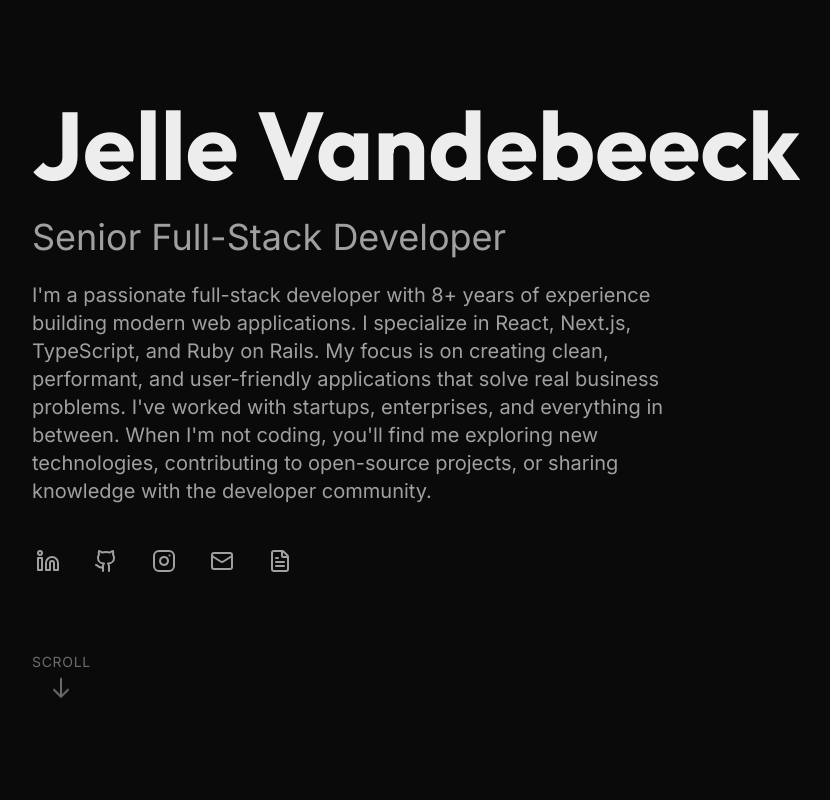
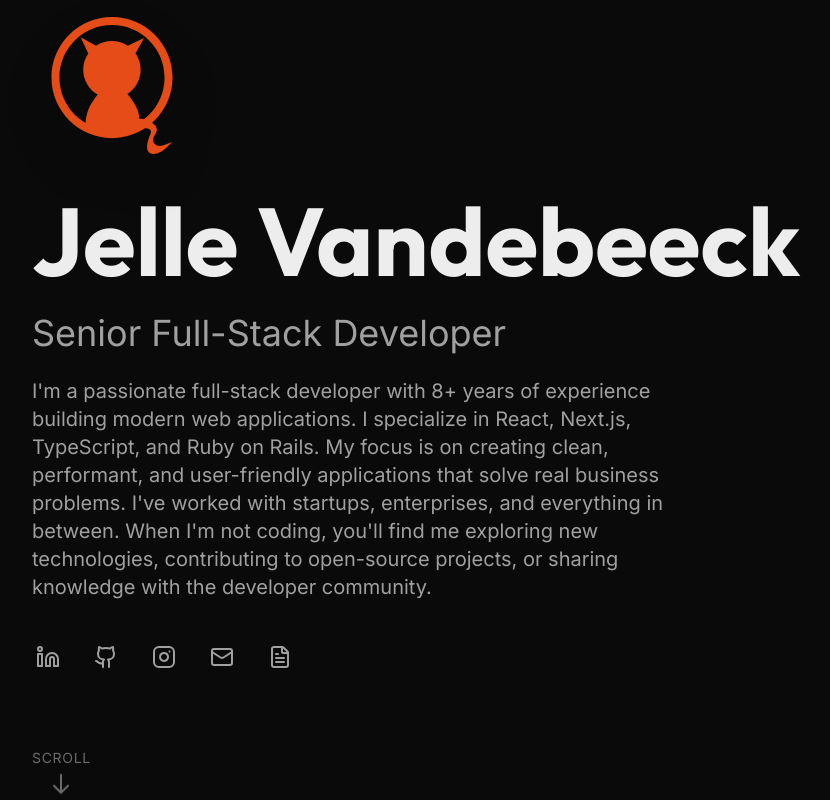
Before and after one commit to fousa/website, a Next.js app: page / in a window 1280 px wide. Shown: the top 800 px of the page, without its empty margins (96-926 px from the left). Built offline with nearby package versions, Linux system fonts and the light colour scheme.

Commit message:
feat(hero): add logo

```diff
--- a/src/components/sections/Hero.tsx
+++ b/src/components/sections/Hero.tsx
@@ -3,6 +3,7 @@
 import { motion } from "framer-motion";
 import { Linkedin, Github, Instagram, Mail, FileText } from "lucide-react";
 import ExpandingButton from "@/components/ui/ExpandingButton";
+import ParallaxLogo from "@/components/ui/ParallaxLogo";
 import type { Profile } from "@/types";
 
 interface HeroProps {
@@ -26,6 +27,16 @@ export default function Hero({ profile }: HeroProps) {
     <section className="min-h-screen flex items-center justify-center px-6 md:px-12">
       <div className="max-w-5xl w-full">
         <div className="space-y-6">
+          {/* Parallax Logo */}
+          <motion.div
+            className="flex justify-center md:justify-start mb-8"
+            initial={{ opacity: 0, y: -20 }}
+            animate={{ opacity: 1, y: 0 }}
+            transition={{ duration: 0.8, delay: 0 }}
+          >
+            <ParallaxLogo size={160} />
+          </motion.div>
+
           {/* Name */}
           <motion.h1
             className="font-heading text-5xl md:text-7xl lg:text-8xl font-bold text-foreground"
--- /dev/null
+++ b/src/components/ui/ParallaxLogo.tsx
@@ -0,0 +1,88 @@
+"use client";
+
+import { motion, useMotionValue, useSpring, useTransform } from "framer-motion";
+import { useEffect, useState } from "react";
+import Image from "next/image";
+
+interface ParallaxLogoProps {
+  size?: number;
+}
+
+export default function ParallaxLogo({ size = 200 }: ParallaxLogoProps) {
+  const [isMounted, setIsMounted] = useState(false);
+  const mouseX = useMotionValue(0);
+  const mouseY = useMotionValue(0);
+
+  // Spring physics for smooth animation
+  const springConfig = { damping: 20, stiffness: 150 };
+  const x = useSpring(useTransform(mouseX, [-0.5, 0.5], [-20, 20]), springConfig);
+  const y = useSpring(useTransform(mouseY, [-0.5, 0.5], [-20, 20]), springConfig);
+
+  // 3D rotation effect
+  const rotateX = useSpring(useTransform(mouseY, [-0.5, 0.5], [10, -10]), springConfig);
+  const rotateY = useSpring(useTransform(mouseX, [-0.5, 0.5], [-10, 10]), springConfig);
+
+  useEffect(() => {
+    setIsMounted(true);
+
+    const handleMouseMove = (e: MouseEvent) => {
+      const { innerWidth, innerHeight } = window;
+      const x = (e.clientX / innerWidth) - 0.5;
+      const y = (e.clientY / innerHeight) - 0.5;
+
+      mouseX.set(x);
+      mouseY.set(y);
+    };
+
+    window.addEventListener("mousemove", handleMouseMove);
+
+    return () => {
+      window.removeEventListener("mousemove", handleMouseMove);
+    };
+  }, [mouseX, mouseY]);
+
+  if (!isMounted) {
+    return (
+      <div style={{ width: size, height: size }}>
+        <Image
+          src="/images/fousa.svg"
+          alt="Fousa Logo"
+          width={size}
+          height={size}
+          priority
+        />
+      </div>
+    );
+  }
+
+  return (
+    <motion.div
+      style={{
+        x,
+        y,
+        rotateX,
+        rotateY,
+        transformStyle: "preserve-3d",
+        willChange: "transform",
+      }}
+      initial={{ opacity: 0, scale: 0.8 }}
+      animate={{ opacity: 1, scale: 1 }}
+      transition={{ duration: 0.8, ease: [0.22, 1, 0.36, 1] }}
+      className="relative"
+    >
+      <motion.div
+        whileHover={{ scale: 1.05 }}
+        transition={{ type: "spring", stiffness: 300, damping: 20 }}
+      >
+        <Image
+          src="/images/fousa.svg"
+          alt="Fousa Logo"
+          width={size}
+          height={size}
+          priority
+          className="drop-shadow-2xl"
+        />
+      </motion.div>
+    </motion.div>
+  );
+}
```
Also changed, not shown: changes/CR-007-special-logo.md (added, +57 -0 lines), public/images/fousa.svg (added).
